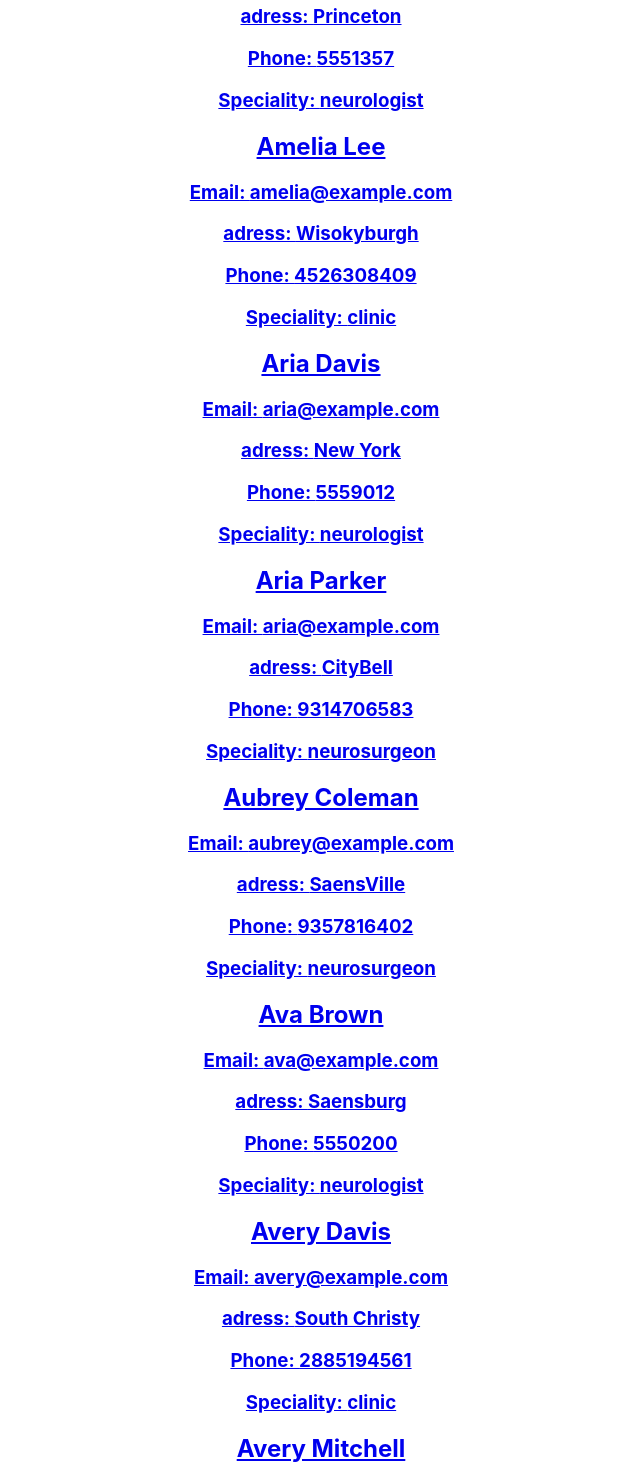
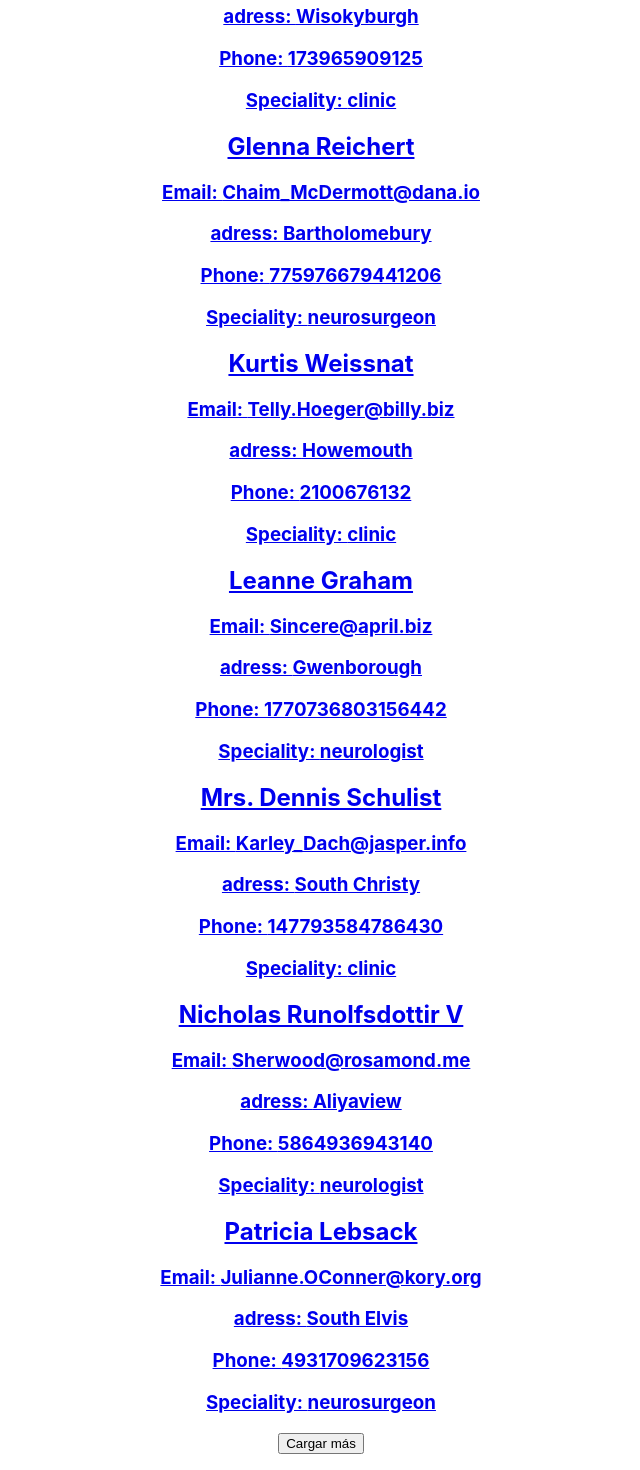
Before and after one commit to VickyDuarte1/Brainly-Front, a React (Create React App) app in the folder client/: page /doctors in a window 1280 px wide. Shown: the part 820-2290 px from the top of the page, without its empty margins (319-959 px from the left). Built offline with nearby package versions, Linux system fonts and the light colour scheme.

Commit message:
paginado

```diff
--- a/client/src/Components/Doctors.jsx
+++ b/client/src/Components/Doctors.jsx
@@ -4,6 +4,8 @@ import { getDoctors } from "../Redux/actions";
 import Doctor from './Doctor';
 import SearchBar from './SearchBar';
 import { Link } from 'react-router-dom';
+import Paged from "./Paged";
+
 
 export default function Doctors() {
 
@@ -26,13 +28,19 @@ export default function Doctors() {
     setSelectedSpeciality(event.target.value);
   }
 
+  const [toShow, setToShow] = useState(10);
+
+  const handleLoadMore = () => {
+      setToShow(toShow + 10);
+    };
+
 
 const filteredDoctors = doctors.filter(doctor =>
     doctor.name.includes(searchTerm) &&
     (selectedSpeciality === "" || doctor.speciality === selectedSpeciality)
   );
 
-  const sortedDoctors = filteredDoctors.length > 0 ? filteredDoctors.sort((a, b) => {
+  const sortedDoctors = filteredDoctors.length > 0 ? filteredDoctors.slice(0, toShow).sort((a, b) => {
 
     if (selectedOption === "asc") {
       return a.name.localeCompare(b.name);
@@ -48,7 +56,6 @@ const filteredDoctors = doctors.filter(doctor =>
   return (
 
     <div>
-
       <SearchBar onSearch={handleSearch}/>
       <label>
         Ordenar por nombre:
@@ -65,7 +72,6 @@ const filteredDoctors = doctors.filter(doctor =>
     <option value="clinic">clinic</option>
     <option value="neurologist">neurologist</option>
     <option value="neurosurgeon">neurosurgeon</option>
-
   </select>
 </label>
 
@@ -94,6 +100,9 @@ const filteredDoctors = doctors.filter(doctor =>
         ))}
       </>
     )}
+
+          <Paged onClick={handleLoadMore} total={filteredDoctors.length} shown={toShow} />
+
     </div>
   );
 }
--- /dev/null
+++ b/client/src/Components/Paged.jsx
@@ -0,0 +1,15 @@
+import React from "react";
+
+const Paged = ({ onClick, total, shown }) => {
+  return (
+    <form>
+      {shown < total && (
+        <button type="button" onClick={onClick}>
+          Cargar más
+        </button>
+      )}
+    </form>
+  );
+};
+
+export default Paged;
--- a/client/src/Components/Users.jsx
+++ b/client/src/Components/Users.jsx
@@ -4,6 +4,8 @@ import { getUsers } from "../Redux/actions";
 import User from './User';
 import SearchBar from './SearchBar';
 import { Link } from 'react-router-dom';
+import Paged from "./Paged";
+
 
 export default function Users() {
 
@@ -21,8 +23,15 @@ export default function Users() {
     setSelectedOption("asc");
     setSearchTerm("");
   }
+
+  const [toShow, setToShow] = useState(10);
+
+  const handleLoadMore = () => {
+      setToShow(toShow + 10);
+    };
+
   const filteredUsers = users.filter(user => user.name.includes(searchTerm));
-  const sortedUsers = filteredUsers.length > 0 ? filteredUsers.sort((a, b) => {
+  const sortedUsers = filteredUsers.length > 0 ? filteredUsers.slice(0, toShow).sort((a, b) => {
 
     if (selectedOption === "asc") {
       return a.name.localeCompare(b.name);
@@ -67,6 +76,9 @@ export default function Users() {
           />
         </Link>
       ))}
+
+        <Paged onClick={handleLoadMore} total={filteredUsers.length} shown={toShow} />
+
     </div>
   );
 }
```
